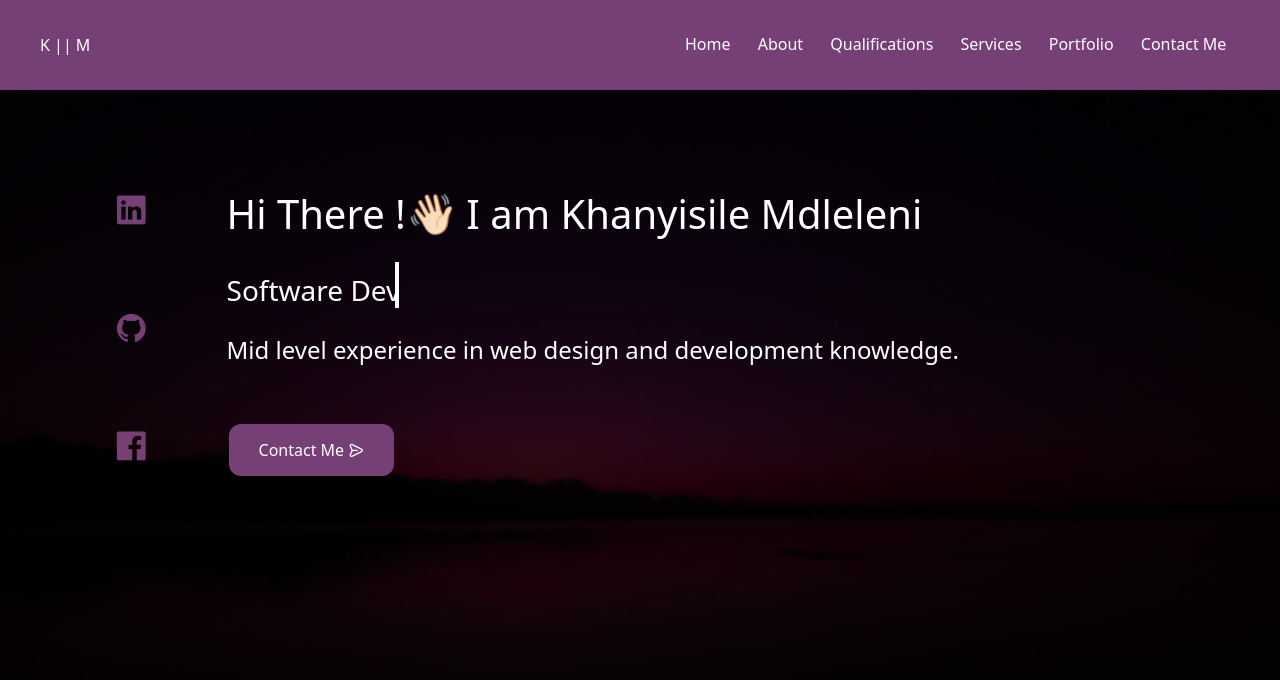
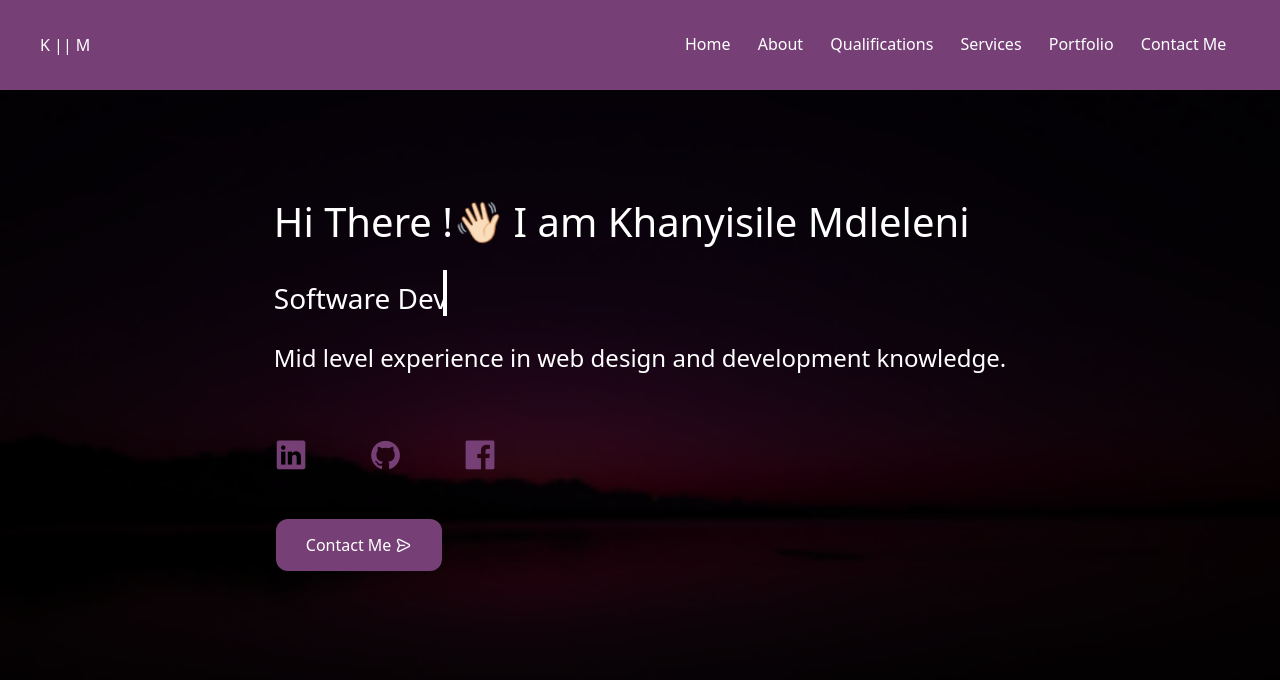
Before and after one commit to Khanyisile-Mdleleni/Portfolio, a React (Vite) app in the folder react-portfolio/: page / in a window 1280 px wide. Shown: the top 680 px of the page. Built offline with nearby package versions, Linux system fonts and the light colour scheme.

Commit message:
Home page updated

```diff
--- a/react-portfolio/src/App.css
+++ b/react-portfolio/src/App.css
@@ -121,12 +121,20 @@ nav ul li a {
 
 
 /* ================================================== Home ============================================= */
+#home{
+    color: #fff;
+}
 
-#home {
-    color: #fff;
-    padding-top: 42px;
-    font-size: x-large;
+#home-container{
+  color: #fff;
+  font-size: x-large;
+  display: flex;
+  justify-content: center;
+  align-items: center;
+  flex-direction: column;
+ padding-top: 100px;
 }
+
 
 #wave {
     -webkit-animation-duration: 3.1s;
@@ -180,41 +188,34 @@ nav ul li a {
         width: 18.5ch;
     }
 }
-
-#icons li {
+#icons span {
     list-style: none;
-    padding-bottom: 15px;
-    padding-top: 3.2rem;
+    padding-top: 2.2rem;
     font-size: larger;
-
+    margin-right: 40px;
 }
 
-#icons ul li a {
+#icons span:last-child {
+    margin-right: 0; /* Remove margin from the last span to avoid extra space */
+}
+
+#icons span a {
     color: rgba(118, 64, 119, 1);
 }
 
-#icons ul li a:hover {
+#icons span a:hover {
     color: #fff;
 }
 
-#home-content {
-    display: flex;
-    flex-direction: column;
-    padding: 50px;
-}
 
-#home-container {
-    display: flex;
-}
+
+
+
 
 @media (max-width: 768px) {
     #home {
         font-size: large;
-        padding-top: 20px;
-    }
 
-    #home-content {
-        padding: 20px;
     }
 
     #icons li {
@@ -249,8 +250,8 @@ img.framed {
 /*====================== Badge =======================*/
 .badge {
     margin: 1.5em 3em;
-    width: 6.4em;
-    height: 6.4em;
+    width: 6.4rem;
+    height: 6.4rem;
     border-radius: 20%;
     display: inline-block;
     top: 0;
@@ -259,8 +260,8 @@ img.framed {
 }
 
 .rounded {
-    width: 100px;
-    height: 100px;
+    width: 90px;
+    height: 90px;
     background: white;
     position: absolute;
     margin: 15px 16px auto;
@@ -269,7 +270,7 @@ img.framed {
     box-shadow: 8px 8px 8px 2px rgba(0, 0, 0, 0.23)
 }
 .skills-icons{
-    font-size: 80px;
+    font-size: 70px;
 }
 
 /*====================== Colors ========================*/
@@ -329,6 +330,11 @@ img.framed {
 }
 
 @media (max-width: 768px) {
+    .badge {
+        margin: 1.5em 3em;
+        width: 6.4em;
+        height: 6.4em;
+    }
     .rounded {
         width: 70px;
         height: 70px;
@@ -524,8 +530,9 @@ img.framed {
     z-index: 1;
     display: flex;
     padding: 20px;
-    align-items: flex-end;
     box-sizing: border-box;
+    align-items: center;
+    text-align: center;
 }
 
 .container-services .box .content h2 {
@@ -548,6 +555,7 @@ img.framed {
     font-size: 14px;
     transform: translateY(200px);
     transition-delay: 0.4s;
+
 }
 
 .container-services .box:hover .content p {
@@ -632,6 +640,21 @@ img.framed {
     padding-bottom: 25px;
     padding-top: 3.2rem;
 }
+#icons li {
+    list-style: none;
+    padding-top: 2.2rem;
+    font-size: larger;
+    margin-top: 40px;
+}
+
+#icons ul li a {
+    color: rgba(118, 64, 119, 1);
+}
+
+#icons ul li a:hover {
+    color: #fff;
+}
+
 
 /*=========================================== Footer ===============================================*/
 
--- a/react-portfolio/src/components/pages/Home.jsx
+++ b/react-portfolio/src/components/pages/Home.jsx
@@ -1,7 +1,6 @@
 import React from "react";
 import image from "../img/bg.png";
 import { Link } from "react-router-dom";
-
 
 function Home() {
   return (
@@ -16,37 +15,8 @@ function Home() {
           width: "100%",
         }}
       >
-
         <div className="container" id="home-container">
-          <div id="icons">
-            <ul>
-              <li>
-                <a
-                  href="https://www.linkedin.com/in/khanyisile-mdleleni-b77691250/"
-                  className="home__social-icon"
-                >
-                  <i className="uil uil-linkedin"></i>
-                </a>
-              </li>
-              <li>
-                <a
-                  href="https://github.com/Khanyisile-Mdleleni"
-                  className="home__social-icon"
-                >
-                  <i className="uil uil-github"></i>
-                </a>
-              </li>
-              <li>
-                <a
-                  href="https://m.facebook.com/khanyisile.mdleleni.16?eav=AfYMrSPTI18yWVy7cTOlgkNuds"
-                  className="home__social-icon"
-                >
-                  <i className="uil uil-facebook"></i>
-                </a>
-              </li>
-            </ul>
-          </div>
-          <div className="d-grid gap-3">
+          <div>
             <div id="home-content">
               <div className="p-2 ">
                 <h1 id="home-title">
@@ -66,6 +36,32 @@ function Home() {
                 </p>
                 {"  "}
                 <br />
+                <div id="icons">
+                  <span>
+                    <a
+                      href="https://www.linkedin.com/in/khanyisile-mdleleni-b77691250/"
+                      className="home__social-icon"
+                    >
+                      <i className="uil uil-linkedin"></i>
+                    </a>
+                  </span>
+                  <span>
+                    <a
+                      href="https://github.com/Khanyisile-Mdleleni"
+                      className="home__social-icon"
+                    >
+                      <i className="uil uil-github"></i>
+                    </a>
+                  </span>
+                  <span>
+                    <a
+                      href="https://m.facebook.com/khanyisile.mdleleni.16?eav=AfYMrSPTI18yWVy7cTOlgkNuds"
+                      className="home__social-icon"
+                    >
+                      <i className="uil uil-facebook"></i>
+                    </a>
+                  </span>
+                </div> <br />
                 <div>
                   <Link to="/contact">
                     <button type="button" id="btn">
```
